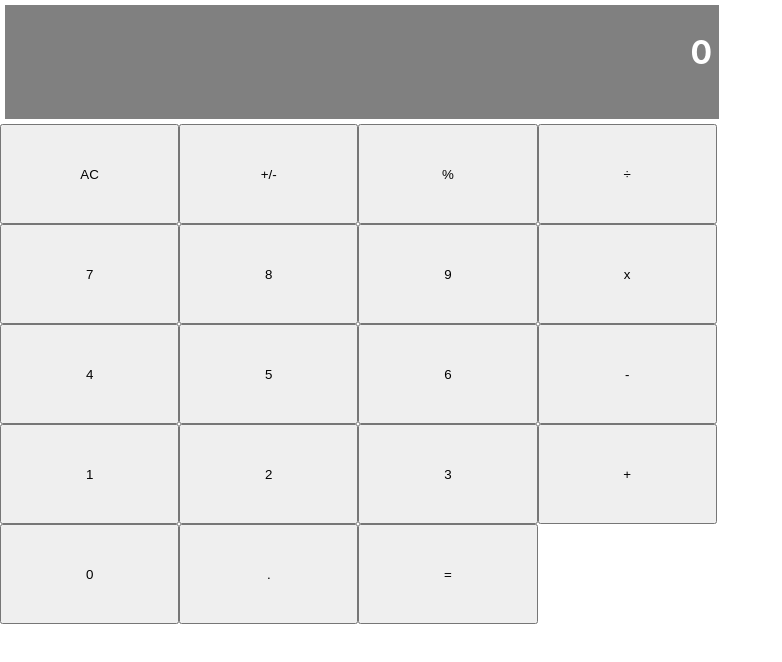
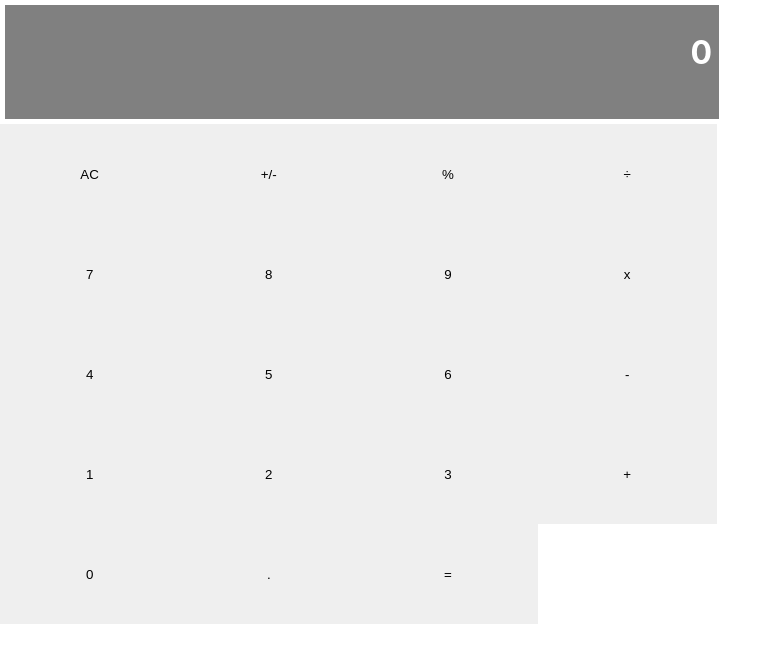
Before and after one commit to kbjude/calculator, a React (Create React App) app: page / in a window 1280 px wide. Shown: the top 662 px of the page, without its empty margins (0-782 px from the left). Built offline with nearby package versions, Linux system fonts and the light colour scheme.

Commit message:
Add Buttons

```diff
--- a/src/components/Button.css
+++ b/src/components/Button.css
@@ -1,3 +1,6 @@
 .button {
     width: 11.2rem;
+    color: black;
+    text-align: center;
+    border: 1px;
 }
```
